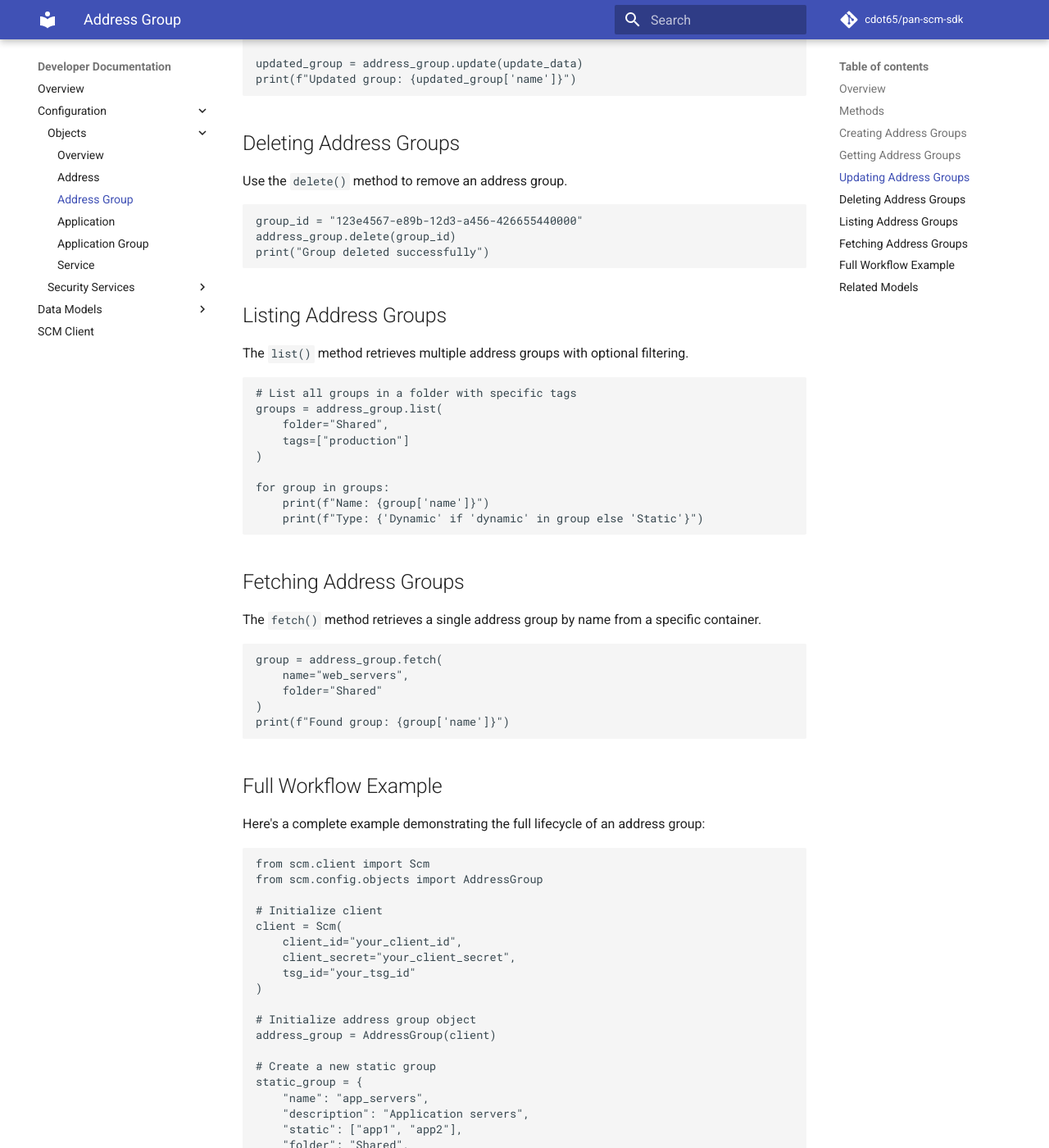
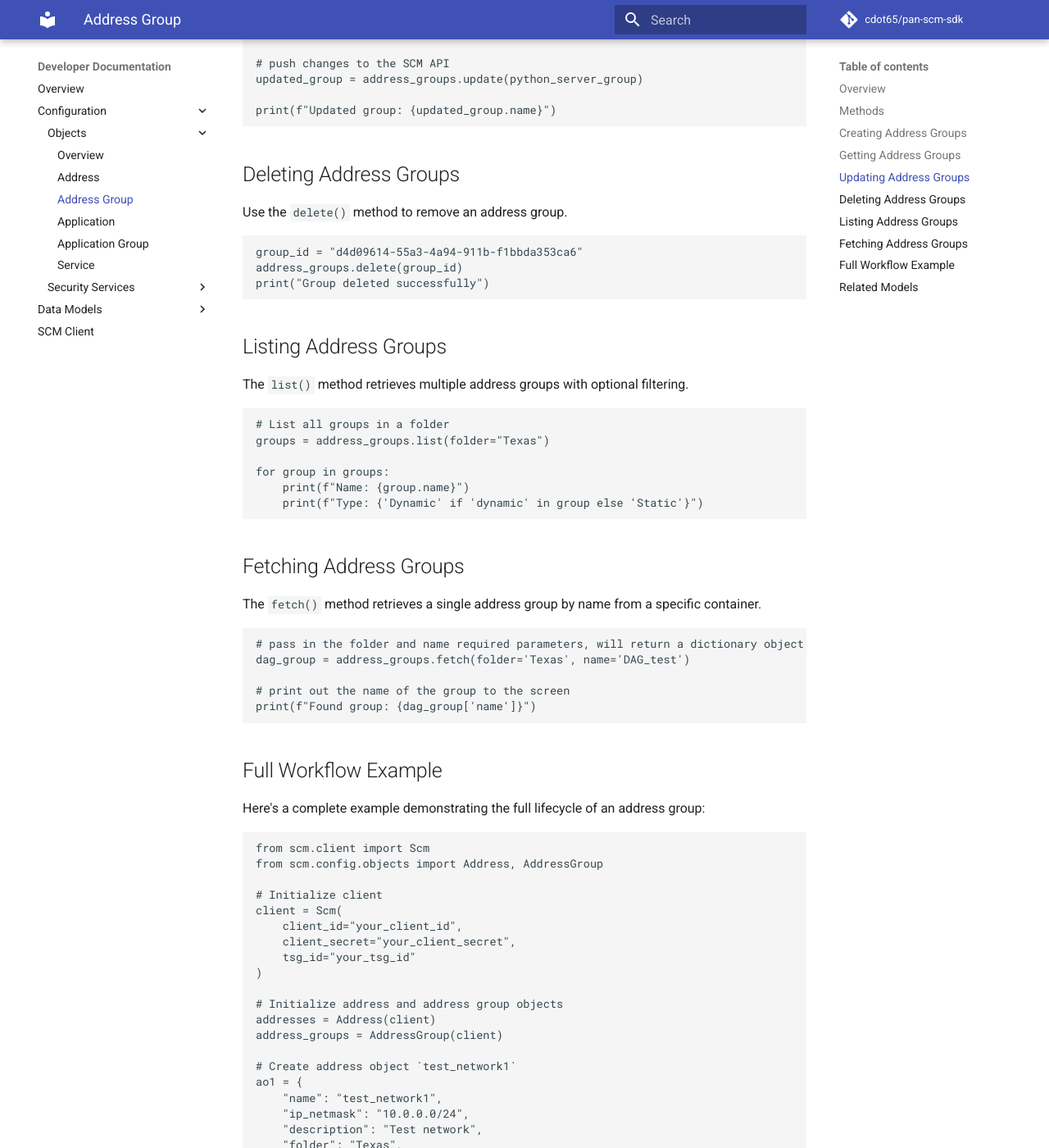
Before and after one commit to cdot65/pan-scm-sdk, an MkDocs documentation site: the page built from docs/sdk/config/objects/address_group.md, in a window 1280 px wide and 1400 px high, scrolled down 2203 px. Shown: the whole window at 82% size. Built offline with MkDocs 1.6.1 and Material for MkDocs 9.7.7, drawn with Linux system fonts in a browser that asks for light colours; comment, search, counter and statistics services are not loaded; some of the changed text lies outside the part shown.

Commit message:
Refactor AddressGroup methods and update documentation
Refactor all occurrences of AddressGroup methods to the plural 'address_groups' to remain consistent with the other API objects. Update documentation examples to reflect the new naming conventions, switch static and dynamic group examples to Texas folder, and include creation and manipulation of Address objects. This improves clarity and consistency in the SDK usage examples.

````diff
--- a/docs/sdk/config/objects/address_group.md
+++ b/docs/sdk/config/objects/address_group.md
@@ -41,13 +41,13 @@ dynamic filter, along with exactly one container type (folder, snippet, or devic
 static_group = {
     "name": "web_servers",
     "description": "Web server group",
-    "static": ["web1", "web2", "web3"],
-    "folder": "Shared",
-    "tag": ["production", "web"]
+    "static": ["example_website", "webserver_network"],
+    "folder": "Texas",
+    "tag": ["Python", "Automation"]
 }
 
-new_group = address_group.create(static_group)
-print(f"Created group: {new_group['name']}")
+new_group = address_groups.create(static_group)
+print(f"Created group: {new_group.name}")
 ```
 
 </div>
@@ -60,17 +60,17 @@ print(f"Created group: {new_group['name']}")
 
 ```python
 dynamic_group = {
-    "name": "prod_servers",
-    "description": "Production servers",
+    "name": "python servers",
+    "description": "Python-based automation servers",
     "dynamic": {
-        "filter": "'production' and 'server'"
+        "filter": "'Python'"
     },
-    "folder": "Shared",
-    "tag": ["production"]
+    "folder": "Texas",
+    "tag": ["Automation"]
 }
 
-new_group = address_group.create(dynamic_group)
-print(f"Created group: {new_group['name']}")
+new_group = address_groups.create(dynamic_group)
+print(f"Created group: {new_group.name}")
 ```
 
 </div>
@@ -84,9 +84,9 @@ Use the `get()` method to retrieve an address group by its ID.
 <!-- termynal -->
 
 ```python
-group_id = "123e4567-e89b-12d3-a456-426655440000"
-group = address_group.get(group_id)
-print(f"Group Name: {group['name']}")
+group_id = "d4d09614-55a3-4a94-911b-f1bbda353ca6"
+group = address_groups.get(group_id)
+print(f"Group Name: {group.name}")
 print(f"Type: {'Dynamic' if 'dynamic' in group else 'Static'}")
 ```
 
@@ -101,14 +101,16 @@ The `update()` method allows you to modify existing address groups.
 <!-- termynal -->
 
 ```python
-update_data = {
-    "id": "123e4567-e89b-12d3-a456-426655440000",
-    "description": "Updated server group",
-    "tag": ["production", "updated"]
-}
+# return an existing group
+python_server_group = address_groups.fetch(folder='Texas', name='python servers')
 
-updated_group = address_group.update(update_data)
-print(f"Updated group: {updated_group['name']}")
+# perform the update
+python_server_group['description'] = 'updated description'
+
+# push changes to the SCM API
+updated_group = address_groups.update(python_server_group)
+
+print(f"Updated group: {updated_group.name}")
 ```
 
 </div>
@@ -122,8 +124,8 @@ Use the `delete()` method to remove an address group.
 <!-- termynal -->
 
 ```python
-group_id = "123e4567-e89b-12d3-a456-426655440000"
-address_group.delete(group_id)
+group_id = "d4d09614-55a3-4a94-911b-f1bbda353ca6"
+address_groups.delete(group_id)
 print("Group deleted successfully")
 ```
 
@@ -138,14 +140,11 @@ The `list()` method retrieves multiple address groups with optional filtering.
 <!-- termynal -->
 
 ```python
-# List all groups in a folder with specific tags
-groups = address_group.list(
-    folder="Shared",
-    tags=["production"]
-)
+# List all groups in a folder
+groups = address_groups.list(folder="Texas")
 
 for group in groups:
-    print(f"Name: {group['name']}")
+    print(f"Name: {group.name}")
     print(f"Type: {'Dynamic' if 'dynamic' in group else 'Static'}")
 ```
 
@@ -160,11 +159,11 @@ The `fetch()` method retrieves a single address group by name from a specific co
 <!-- termynal -->
 
 ```python
-group = address_group.fetch(
-    name="web_servers",
-    folder="Shared"
-)
-print(f"Found group: {group['name']}")
+# pass in the folder and name required parameters, will return a dictionary object
+dag_group = address_groups.fetch(folder='Texas', name='DAG_test')
+
+# print out the name of the group to the screen
+print(f"Found group: {dag_group['name']}")
 ```
 
 </div>
@@ -179,7 +178,7 @@ Here's a complete example demonstrating the full lifecycle of an address group:
 
 ```python
 from scm.client import Scm
-from scm.config.objects import AddressGroup
+from scm.config.objects import Address, AddressGroup
 
 # Initialize client
 client = Scm(
@@ -188,42 +187,62 @@ client = Scm(
     tsg_id="your_tsg_id"
 )
 
-# Initialize address group object
-address_group = AddressGroup(client)
+# Initialize address and address group objects
+addresses = Address(client)
+address_groups = AddressGroup(client)
+
+# Create address object `test_network1`
+ao1 = {
+    "name": "test_network1",
+    "ip_netmask": "10.0.0.0/24",
+    "description": "Test network",
+    "folder": "Texas",
+    "tag": ["Automation"]
+}
+test_network1 = addresses.create(ao1)
+
+# Create address object `test_network2`
+ao2 = {
+    "name": "test_network2",
+    "ip_netmask": "10.0.1.0/24",
+    "description": "Test network",
+    "folder": "Texas",
+    "tag": ["Automation"]
+}
+test_network2 = addresses.create(ao2)
 
 # Create a new static group
-static_group = {
-    "name": "app_servers",
-    "description": "Application servers",
-    "static": ["app1", "app2"],
-    "folder": "Shared",
-    "tag": ["production"]
+test_network_group = {
+    "name": "test_network_group",
+    "description": "Test networks",
+    "static": [test_network1.name, test_network2.name],
+    "folder": "Texas",
+    "tag": ["Automation"]
 }
 
-new_group = address_group.create(static_group)
-print(f"Created group: {new_group['name']}")
+new_group = address_groups.create(test_network_group)
+print(f"Created group: {new_group.name}")
 
 # Fetch the group by name
-fetched_group = address_group.fetch(
-    name="app_servers",
-    folder="Shared"
+fetched_group = address_groups.fetch(
+    name="test_network_group",
+    folder="Texas"
 )
 
 # Modify the fetched group
-fetched_group["description"] = "Updated application servers"
-fetched_group["tag"] = ["production", "updated"]
+fetched_group["description"] = "Updated test networks"
+fetched_group["tag"] = ["Automation"]
 
 # Update the group
-updated_group = address_group.update(fetched_group)
-print(f"Updated group description: {updated_group['description']}")
+address_groups.update(fetched_group)
 
 # List all groups
-groups = address_group.list(folder="Shared")
+groups = address_groups.list(folder="Texas")
 for group in groups:
-    print(f"Listed group: {group['name']}")
+    print(f"Listed group: {group.name}")
 
 # Clean up
-address_group.delete(new_group['id'])
+address_groups.delete(new_group.id)
 print("Group deleted successfully")
 ```
 
````
